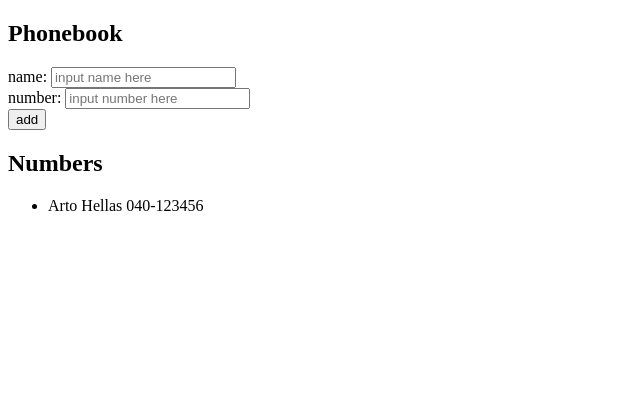
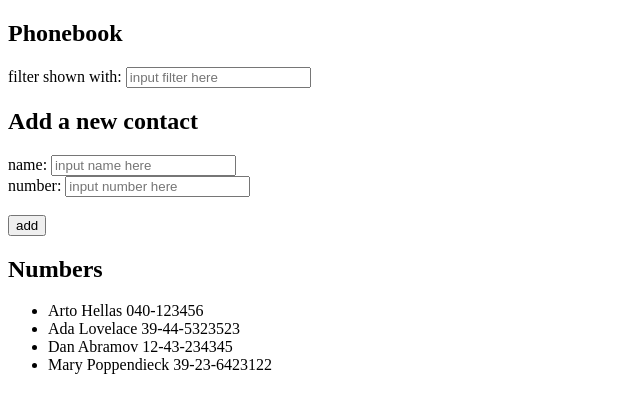
Before and after one commit to absolutepraya/fullstackopen-part2, a React (Vite) app in the folder phonebook/: page / in a window 1280 px wide. Shown: the top 412 px of the page, without its empty margins (0-640 px from the left). Built offline with nearby package versions, Linux system fonts and the light colour scheme.

Commit message:
finished exercise 2.9

```diff
--- a/phonebook/src/App.jsx
+++ b/phonebook/src/App.jsx
@@ -1,47 +1,89 @@
 import { useState } from 'react';
 
 const App = () => {
-	const [persons, setPersons] = useState([{ name: 'Arto Hellas', number: '040-123456'}]);
+	const [persons, setPersons] = useState([
+		{ name: 'Arto Hellas', number: '040-123456', id: 1 },
+		{ name: 'Ada Lovelace', number: '39-44-5323523', id: 2 },
+		{ name: 'Dan Abramov', number: '12-43-234345', id: 3 },
+		{ name: 'Mary Poppendieck', number: '39-23-6423122', id: 4 },
+	]);
 	const [newName, setNewName] = useState('');
 	const [newNumber, setNewNumber] = useState('');
+	// filter state
+	const [filter, setFilter] = useState('');
 
-	const addPerson = e => {
+	const addPerson = (e) => {
 		e.preventDefault();
 		// check if person already exists
-		if (persons.find(person => person.name == newName)) {
+		if (persons.find((person) => person.name == newName)) {
 			alert(`${newName} is already added to phonebook`);
 			return;
 		}
 		// check if the number already exists
-		if (persons.find(person => person.number == newNumber)) {
-			alert(`${newNumber} is the number of another person in the phonebook`);
+		if (persons.find((person) => person.number == newNumber)) {
+			alert(
+				`${newNumber} is the number of another person in the phonebook`
+			);
 			return;
 		}
 		const newPerson = { name: newName, number: newNumber };
 		setPersons(persons.concat(newPerson));
-	}
+	};
 
-	const handleNameChange = e => {
+	const handleNameChange = (e) => {
 		// console.log(e.target.value);
 		setNewName(e.target.value);
-	}
+	};
 
-	const handleNumberChange = e => {
+	const handleNumberChange = (e) => {
 		// console.log(e.target.value);
 		setNewNumber(e.target.value);
+	};
+
+	const handleFilterChange = (e) => {
+		setFilter(e.target.value);
+	};
+
+	// show person based on filter
+	const showPerson = () => {
+		let filteredPerson = persons.filter((person) =>
+			person.name.toLowerCase().includes(filter.toLowerCase())
+		);
+		return filteredPerson.map((person) => (
+			<li key={person.name}>
+				{person.name} {person.number}
+			</li>
+		));
 	}
 
 	return (
 		<div>
+			<h2>Phonebook</h2>
+			<div>
+				filter shown with: {}
+				<input
+					placeholder='input filter here'
+					onChange={handleFilterChange}
+				/>
+			</div>
 
-			<h2>Phonebook</h2>
+			<h2>Add a new contact</h2>
 			<form onSubmit={addPerson}>
 				<div>
-					name: <input placeholder='input name here' onChange={handleNameChange}/>
+					name: {}
+					<input
+						placeholder='input name here'
+						onChange={handleNameChange}
+					/>
 				</div>
 				<div>
-					number: <input placeholder='input number here' onChange={handleNumberChange}/>
+					number: {}
+					<input
+						placeholder='input number here'
+						onChange={handleNumberChange}
+					/>
 				</div>
+				<br></br>
 				<div>
 					<button type='submit'>add</button>
 				</div>
@@ -49,13 +91,8 @@
 
 			<h2>Numbers</h2>
 			<ul>
-				{persons.map((person) => (
-					<li key={person.name}>
-						{person.name} {person.number}
-					</li>
-				))}
+				{showPerson()}
 			</ul>
-
 		</div>
 	);
 };
```
